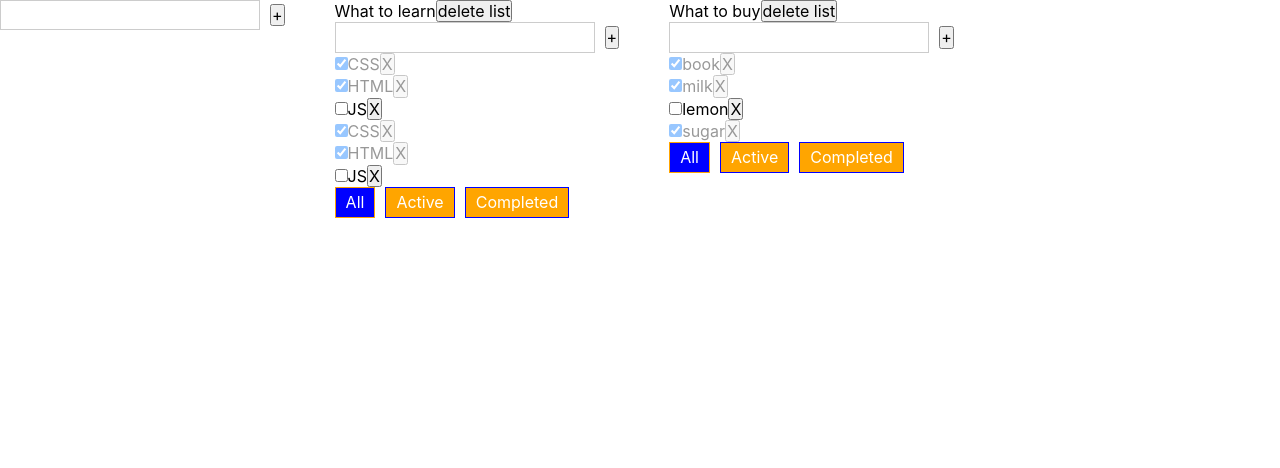
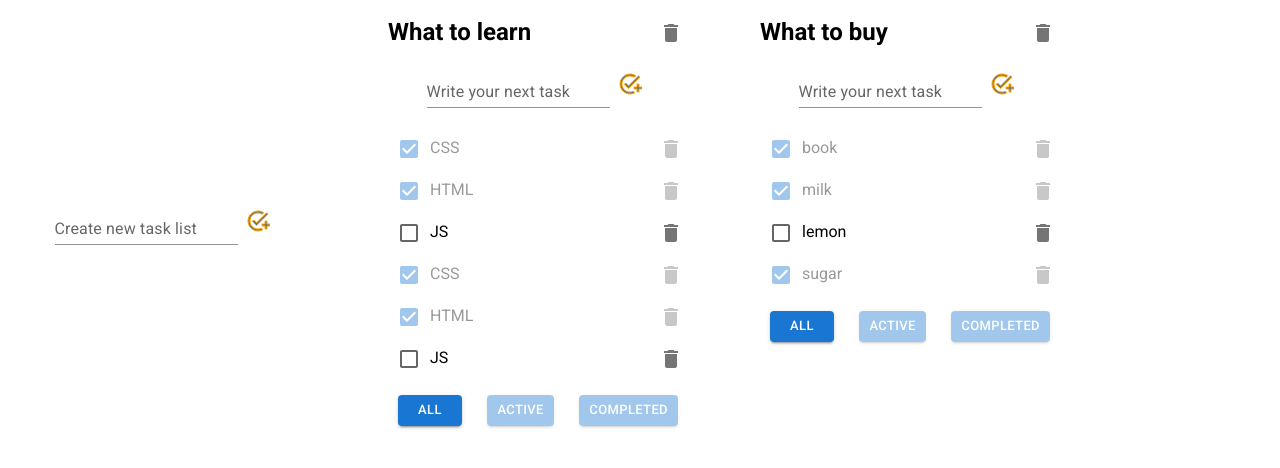
Before and after one commit to KatiaOcheretiana/todolist, a React (Create React App) app: page / in a window 1280 px wide. Shown: the top 468 px of the page. Built offline with nearby package versions, Linux system fonts and the light colour scheme.

Commit message:
add styles by MUI

```diff
--- a/package.json
+++ b/package.json
@@ -3,6 +3,11 @@
   "version": "0.1.0",
   "private": true,
   "dependencies": {
+    "@emotion/react": "^11.11.4",
+    "@emotion/styled": "^11.11.5",
+    "@fontsource/roboto": "^5.0.12",
+    "@mui/icons-material": "^5.15.15",
+    "@mui/material": "^5.15.15",
     "@testing-library/jest-dom": "^5.14.1",
     "@testing-library/react": "^13.0.0",
     "@testing-library/user-event": "^13.2.1",
--- a/src/App.tsx
+++ b/src/App.tsx
@@ -2,6 +2,7 @@ import React, { useState } from "react";
 import { TaskType, TodoList } from "./Components/TodoList/TodoList/TodoList";
 import { v1 } from "uuid";
 import { AddItemForm } from "./Components/TodoList/AddItemForm/AddItemForm";
+import { Box } from "@mui/material";
 
 export type FilterValuesType = "all" | "completed" | "active";
 
@@ -120,8 +121,18 @@ function App() {
   };
 
   return (
-    <div style={{ display: "flex", gap: "50px" }}>
-      <AddItemForm addItem={addTodolist} />
+    <Box
+      sx={{
+        display: "flex",
+        flexWrap: "wrap",
+        gap: "40px",
+        "& > :not(style)": {
+          m: 2,
+          width: 300,
+        },
+      }}
+    >
+      <AddItemForm addItem={addTodolist} label="Create new task list" />
       {todolists.map((t) => {
         let filteredTasks: TaskType[] = allTasks[t.id];
 
@@ -151,7 +162,7 @@ function App() {
           />
         );
       })}
-    </div>
+    </Box>
   );
 }
 
--- a/src/Components/TodoList/AddItemForm/AddItemForm.styled.tsx
+++ b/src/Components/TodoList/AddItemForm/AddItemForm.styled.tsx
@@ -1,11 +1,9 @@
 import styled from "styled-components";
 
-interface StyledInputProps {
-  error: string | null;
-}
-
-export const StyledInput = styled.input<StyledInputProps>`
-  border: ${(props) => (props.error ? "1px solid red" : "1px solid #ccc")};
-  padding: 5px;
-  margin-right: 10px;
+export const InputWrapper = styled.div`
+  display: flex;
+  align-items: center;
+  justify-content: center;
+  margin-top: 10px;
+  margin-bottom: 20px;
 `;
--- a/src/Components/TodoList/AddItemForm/AddItemForm.tsx
+++ b/src/Components/TodoList/AddItemForm/AddItemForm.tsx
@@ -1,8 +1,11 @@
 import { ChangeEvent, KeyboardEvent, useState } from "react";
-import { StyledInput } from "./AddItemForm.styled";
+import { InputWrapper } from "./AddItemForm.styled";
+import { IconButton, TextField } from "@mui/material";
+import AddTaskIcon from "@mui/icons-material/AddTask";
 
 type AddItemFormProps = {
   addItem: (title: string) => void;
+  label: string;
 };
 
 export const AddItemForm = (props: AddItemFormProps) => {
@@ -12,6 +15,7 @@ export const AddItemForm = (props: AddItemFormProps) => {
 
   const onTitleChange = (e: ChangeEvent<HTMLInputElement>) => {
     setTitle(e.currentTarget.value);
+    setError(null);
   };
 
   const addTitleTask = () => {
@@ -31,16 +35,20 @@ export const AddItemForm = (props: AddItemFormProps) => {
   };
 
   return (
-    <div>
-      <StyledInput
-        type="text"
-        value={title}
-        onChange={onTitleChange}
-        onKeyPress={onKeyPressHandler}
-        error={error}
-      />
-      <button onClick={addTitleTask}>+</button>
+    <>
+      <InputWrapper>
+        <TextField
+          label={props.label}
+          variant="standard"
+          value={title}
+          onChange={onTitleChange}
+          onKeyPress={onKeyPressHandler}
+        />
+        <IconButton onClick={addTitleTask}>
+          <AddTaskIcon stroke="orange" />
+        </IconButton>
+      </InputWrapper>
       {error && <p style={{ color: "red" }}> {error}</p>}
-    </div>
+    </>
   );
 };
--- a/src/Components/TodoList/EditableSpan/EditableSpan.styled.tsx
+++ b/src/Components/TodoList/EditableSpan/EditableSpan.styled.tsx
@@ -1 +1,5 @@
 import styled from "styled-components";
+
+export const SpanInput = styled.input`
+  width: 200px;
+`;
--- a/src/Components/TodoList/EditableSpan/EditableSpan.tsx
+++ b/src/Components/TodoList/EditableSpan/EditableSpan.tsx
@@ -1,4 +1,5 @@
 import { ChangeEvent, useState } from "react";
+import { SpanInput } from "./EditableSpan.styled";
 
 type EditableSpanPropsType = {
   title: string;
@@ -23,7 +24,7 @@ export const EditableSpan = (props: EditableSpanPropsType) => {
   };
 
   return editMode ? (
-    <input
+    <SpanInput
       type="text"
       value={title}
       onBlur={activateViewMode}
--- a/src/Components/TodoList/TodoList/TodoList.styled.tsx
+++ b/src/Components/TodoList/TodoList/TodoList.styled.tsx
@@ -1,12 +1,12 @@
+import { Button } from "@mui/material";
 import styled from "styled-components";
 
 interface StyledButtonProps {
   active: boolean;
 }
 
-export const StyledButton = styled.button<StyledButtonProps>`
-  background-color: ${(props) => (props.active ? "blue" : "orange")};
-  border: 1px solid ${(props) => (props.active ? "orange" : "blue")};
+export const StyledButton = styled(Button)<StyledButtonProps>`
+  opacity: ${(props) => (props.active ? 1 : 0.4)};
   color: white;
   padding: 5px 10px;
   margin-right: 10px;
@@ -19,3 +19,16 @@ interface ItemOfListProps {
 export const ItemOfList = styled.li<ItemOfListProps>`
   opacity: ${(props) => (props.isDone ? "0.4" : "1")};
 `;
+
+export const TitleListWrapper = styled.div`
+  display: flex;
+  justify-content: space-between;
+  align-items: center;
+`;
+
+export const ButtonWrapper = styled.div`
+  display: flex;
+  justify-content: space-between;
+  margin-top: 15px;
+  padding: 0 10px;
+`;
--- a/src/Components/TodoList/TodoList/TodoList.tsx
+++ b/src/Components/TodoList/TodoList/TodoList.tsx
@@ -1,8 +1,16 @@
 import { ChangeEvent } from "react";
 import { FilterValuesType } from "../../../App";
-import { ItemOfList, StyledButton } from "./TodoList.styled";
+import {
+  ButtonWrapper,
+  ItemOfList,
+  StyledButton,
+  TitleListWrapper,
+} from "./TodoList.styled";
 import { AddItemForm } from "../AddItemForm/AddItemForm";
 import { EditableSpan } from "../EditableSpan/EditableSpan";
+import Checkbox from "@mui/material/Checkbox";
+import { IconButton } from "@mui/material";
+import DeleteIcon from "@mui/icons-material/Delete";
 
 export type TaskType = {
   id: string;
@@ -44,17 +52,23 @@ export const TodoList = (props: PropsType) => {
 
   return (
     <div>
+      <TitleListWrapper>
+        <h2>
           <EditableSpan title={props.title} onChange={changeTodolistTitle} />
+        </h2>
 
-      <button
+        <IconButton
+          aria-label="delete"
           onClick={() => {
             props.removeTodolist(props.id);
           }}
+          size="small"
         >
-        delete list
-      </button>
+          <DeleteIcon />
+        </IconButton>
+      </TitleListWrapper>
       <div>
-        <AddItemForm addItem={addTaskTitle} />
+        <AddItemForm addItem={addTaskTitle} label="Write your next task" />
         <ul>
           {props.tasks.map((item) => {
             const onChangeStatusHandler = (
@@ -73,9 +87,9 @@ export const TodoList = (props: PropsType) => {
 
             return (
               <ItemOfList key={item.id} isDone={item.isDone}>
-                <input
-                  className="error"
-                  type="checkbox"
+                <TitleListWrapper>
+                  <div>
+                    <Checkbox
                       checked={item.isDone}
                       onChange={onChangeStatusHandler}
                     />
@@ -84,37 +98,48 @@ export const TodoList = (props: PropsType) => {
                       title={item.title}
                       onChange={onChangeTitleHandler}
                     />
-                <button
+                  </div>
+
+                  <IconButton
+                    aria-label="delete"
                     onClick={() => {
                       props.deleteTask(item.id, props.id);
                     }}
+                    size="small"
                   >
-                  X
-                </button>
+                    <DeleteIcon />
+                  </IconButton>
+                </TitleListWrapper>
               </ItemOfList>
             );
           })}
         </ul>
-        <div>
+        <ButtonWrapper>
           <StyledButton
+            variant="contained"
+            size="small"
             active={props.filter === "all"}
             onClick={() => props.changeFilter("all", props.id)}
           >
             All
           </StyledButton>
           <StyledButton
+            variant="contained"
+            size="small"
             active={props.filter === "active"}
             onClick={() => props.changeFilter("active", props.id)}
           >
             Active
           </StyledButton>
           <StyledButton
+            variant="contained"
+            size="small"
             active={props.filter === "completed"}
             onClick={() => props.changeFilter("completed", props.id)}
           >
             Completed
           </StyledButton>
-        </div>
+        </ButtonWrapper>
       </div>
     </div>
   );
--- a/src/GlobalStyle.js
+++ b/src/GlobalStyle.js
@@ -1,5 +1,9 @@
 import styled, { createGlobalStyle } from "styled-components";
 import "modern-normalize";
+import "@fontsource/roboto/300.css";
+import "@fontsource/roboto/400.css";
+import "@fontsource/roboto/500.css";
+import "@fontsource/roboto/700.css";
 
 export const GlobalStyle = createGlobalStyle`
 html {
@@ -45,7 +49,7 @@ img {
 
 body {
   margin: 0 ;
-  font-family: "Inter", sans-serif;
+   font-family: 'Roboto', sans-serif;
   color: black;
 
   -webkit-font-smoothing: antialiased;
```
Also changed, not shown: 1 other file (tests, documents, lock files or other folders). Lines whose indentation alone changed are shown as unchanged.
